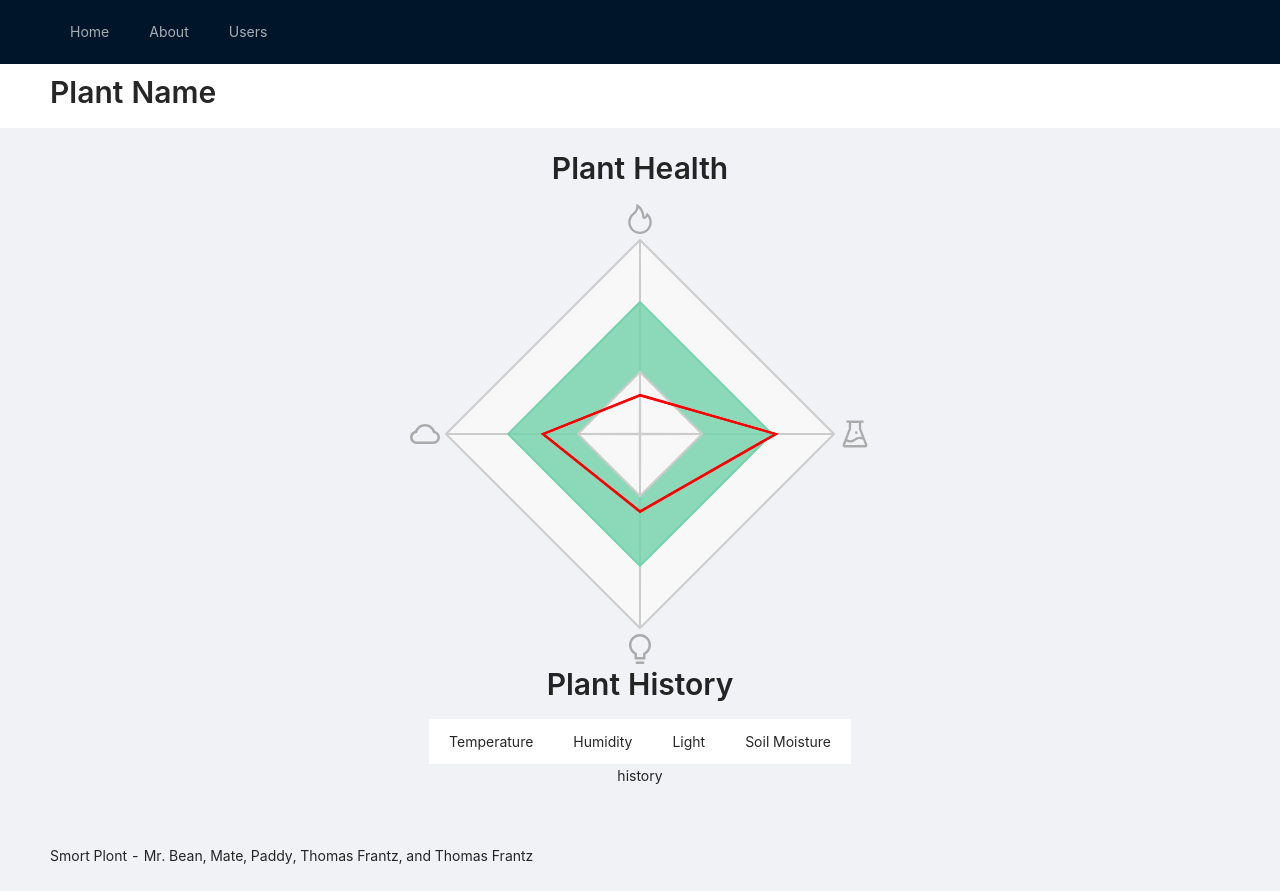
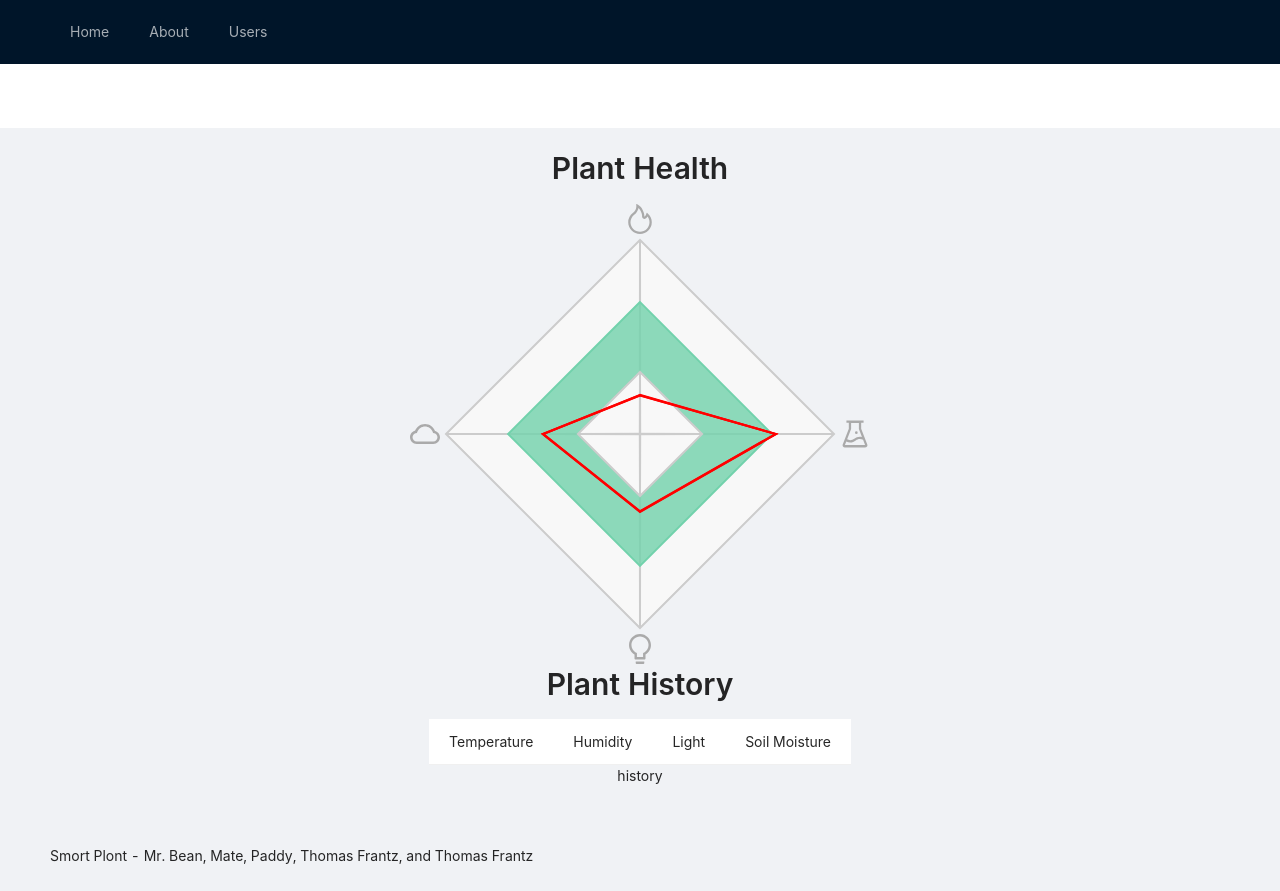
Before and after one commit to s3707187/smart_plant, a React (Create React App) app in the folder frontend/: page /plant/1 in a window 1280 px wide. Built offline with nearby package versions, Linux system fonts and the light colour scheme; no server answers; sample sign-in values are in the browser's storage.

Commit message:
Updated plant screen to use the api call correctly

```diff
--- a/frontend/src/components/HealthVisualisationComponent.tsx
+++ b/frontend/src/components/HealthVisualisationComponent.tsx
@@ -218,7 +218,7 @@ const HealthVisualisationComponent = (props: HealthVisualisationComponentProps)
         //position: "absolute"
     };
     const DATA = LAYOUT.concat(graphable);
-    console.log(DATA);
+    // console.log(DATA);
 
     const div = useCallback((node) => {
         if (node !== null) {
--- a/frontend/src/screens/PlantScreen.tsx
+++ b/frontend/src/screens/PlantScreen.tsx
@@ -3,6 +3,7 @@ import { Layout, Typography, Menu } from "antd";
 import HistoryVisualisationComponent from "../components/HistoryVisualisationComponent";
 import HealthVisualisationComponent from "../components/HealthVisualisationComponent";
 import { useGet } from "../utils/apiHooks";
+import { useParams } from "react-router-dom";
 
 var healthMin = 0.32;
 var healthMax = 0.68;
@@ -201,14 +202,25 @@ interface PlantScreenProps {}
 const { Content, Header } = Layout;
 
 const PlantScreen: React.FC<PlantScreenProps> = (props: PlantScreenProps) => {
-    console.log(useGet("view_plant_details", { plant_id: 23 }));
+    const { id: plant_id } = useParams();
+
+    const { data, errors, loading } = useGet<
+        {
+            plant_name: string;
+            plant_id: number;
+            plant_type: string;
+            plant_health: string;
+        },
+        { plant_id: number }
+    >("view_plant_details", { plant_id });
+    console.log("data", data);
     const [selectedKeys, setSelectedKeys] = useState<string[]>([]);
 
     return (
         <Layout>
             <Header style={{ background: "#FFF", display: "flex", alignItems: "center" }}>
                 <Typography.Title level={2} style={{ marginBottom: "0.25em" }}>
-                    Plant Name
+                    {data?.plant_name}
                 </Typography.Title>
             </Header>
             <Content
```
